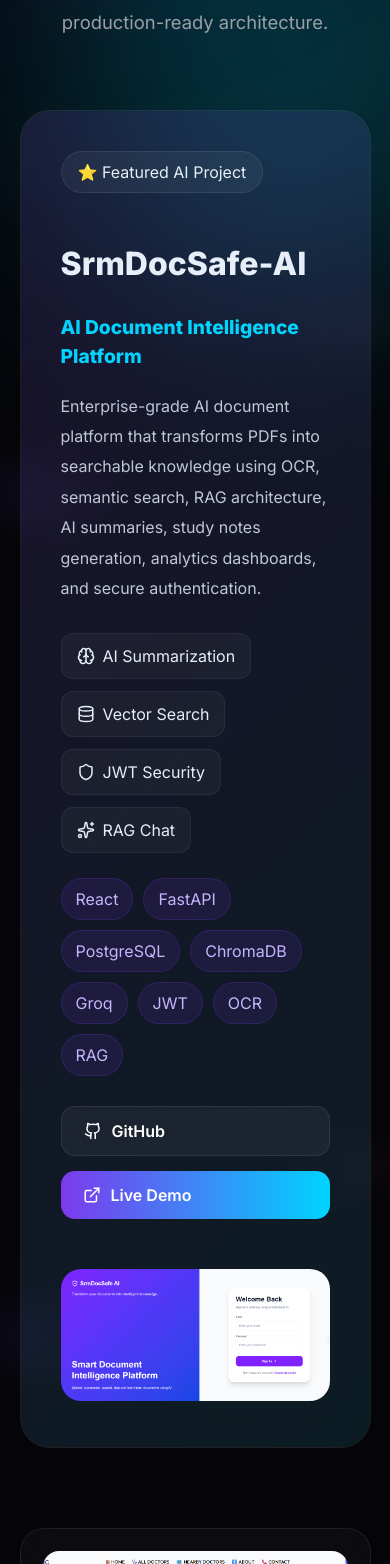
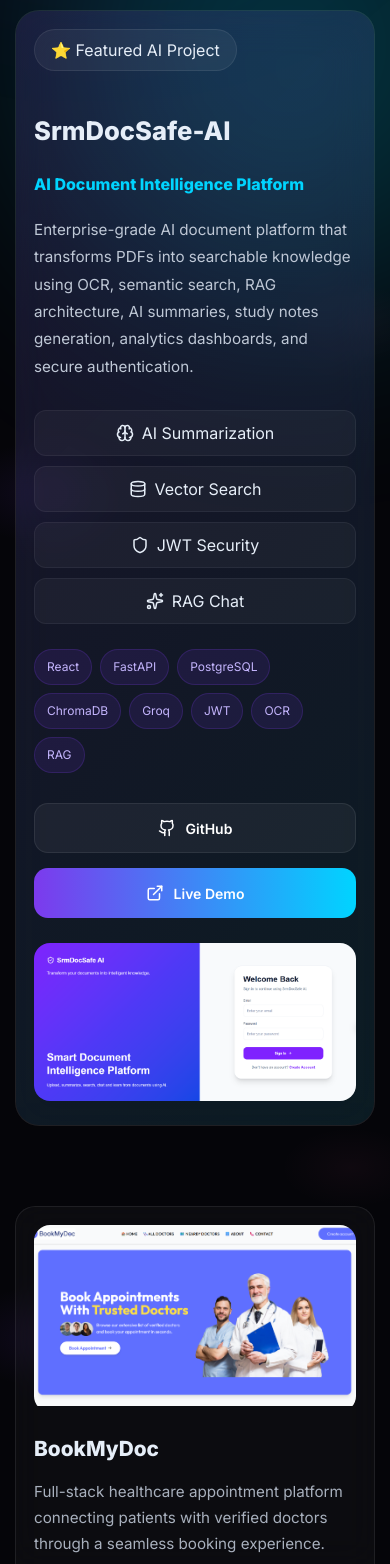
Before and after one commit to M-Manohar-Reddy30/manuportfolio2, a React (Vite) app: page /projects in a window 390 px wide. Shown: the part 436-2000 px from the top of the page. Built offline with nearby package versions, Linux system fonts and the light colour scheme; the HTML template or start-up script is replaced by a standard one.

Commit message:
Made few chnages in project section

```diff
--- a/src/CSS/projects.css
+++ b/src/CSS/projects.css
@@ -362,34 +362,201 @@
   }
 }
 
-@media (max-width: 1000px) {
+/* ========================= */
+/* TABLETS */
+/* ========================= */
+
+@media (max-width: 1024px) {
+
+  .projects-section {
+    padding: 70px 4%;
+  }
 
   .featured-project {
     grid-template-columns: 1fr;
+    gap: 35px;
+    padding: 30px;
   }
 
   .projects-header h1 {
-    font-size: 2.8rem;
+    font-size: 3rem;
+  }
+
+  .featured-left h2 {
+    font-size: 2.5rem;
+  }
+
+  .secondary-projects {
+    grid-template-columns: repeat(auto-fit,minmax(300px,1fr));
   }
 
 }
 
+/* ========================= */
+/* MOBILE */
+/* ========================= */
+
 @media (max-width: 768px) {
+
+  .projects-section {
+    padding: 50px 15px;
+  }
+
+  .projects-header {
+    margin-bottom: 45px;
+  }
 
   .projects-header h1 {
     font-size: 2.2rem;
+    line-height: 1.2;
+  }
+
+  .projects-header p {
+    font-size: 0.95rem;
+    line-height: 1.7;
+  }
+
+  .featured-project {
+    padding: 22px;
+    border-radius: 24px;
+    gap: 25px;
   }
 
   .featured-left h2 {
-    font-size: 2rem;
+    font-size: 1.8rem;
+  }
+
+  .featured-left h4 {
+    font-size: 1rem;
+  }
+
+  .featured-left p {
+    font-size: 0.95rem;
+    line-height: 1.8;
+  }
+
+  .feature-list {
+    gap: 10px;
+  }
+
+  .feature-item {
+    width: 100%;
+    justify-content: center;
+  }
+
+  .tech-stack {
+    gap: 8px;
+  }
+
+  .tech-stack span {
+    font-size: 13px;
+    padding: 8px 12px;
   }
 
   .project-buttons {
     flex-direction: column;
+    width: 100%;
+  }
+
+  .github-btn,
+  .live-btn {
+    width: 100%;
+    justify-content: center;
+    min-height: 54px;
+    font-size: 15px;
+  }
+
+  .featured-right img {
+    border-radius: 16px;
   }
 
   .secondary-projects {
     grid-template-columns: 1fr;
+    gap: 25px;
+  }
+
+  .secondary-card {
+    padding: 18px;
+  }
+
+  .secondary-card h3 {
+    font-size: 1.3rem;
+  }
+
+  .secondary-card p {
+    font-size: 0.95rem;
+    line-height: 1.7;
+  }
+
+  .card-image img {
+    height: 200px;
   }
 
 }
+
+/* ========================= */
+/* SMALL PHONES */
+/* ========================= */
+
+@media (max-width: 480px) {
+
+  .projects-header h1 {
+    font-size: 1.9rem;
+  }
+
+  .featured-left h2 {
+    font-size: 1.6rem;
+  }
+
+  .featured-project {
+    padding: 18px;
+  }
+
+  .tech-stack span {
+    font-size: 12px;
+  }
+
+  .github-btn,
+  .live-btn {
+    min-height: 50px;
+    font-size: 14px;
+  }
+
+  .card-image img {
+  width: 100%;
+  aspect-ratio: 16/9;
+  height: auto;
+  object-fit: cover;
+  transition: 0.5s ease;
+}
+
+  .secondary-card {
+    border-radius: 20px;
+  }
+
+}
+
+/* ========================= */
+/* VERY SMALL DEVICES */
+/* ========================= */
+
+@media (max-width: 360px) {
+
+  .projects-header h1 {
+    font-size: 1.6rem;
+  }
+
+  .featured-left h2 {
+    font-size: 1.4rem;
+  }
+
+  .tech-stack {
+    justify-content: center;
+  }
+
+  .tech-stack span {
+    font-size: 11px;
+    padding: 7px 10px;
+  }
+
+}
--- a/src/pages/Projects.jsx
+++ b/src/pages/Projects.jsx
@@ -266,7 +266,6 @@
             </div>
 
             <div className="project-buttons">
-
               <a
                 href={project.code}
                 target="_blank"
@@ -274,6 +273,7 @@
                 className="github-btn"
               >
                 <Github size={18} />
+                <span>GitHub</span>
               </a>
 
               <a
@@ -283,6 +283,7 @@
                 className="live-btn"
               >
                 <ExternalLink size={18} />
+                <span>Live Demo</span>
               </a>
 
             </div>
```
